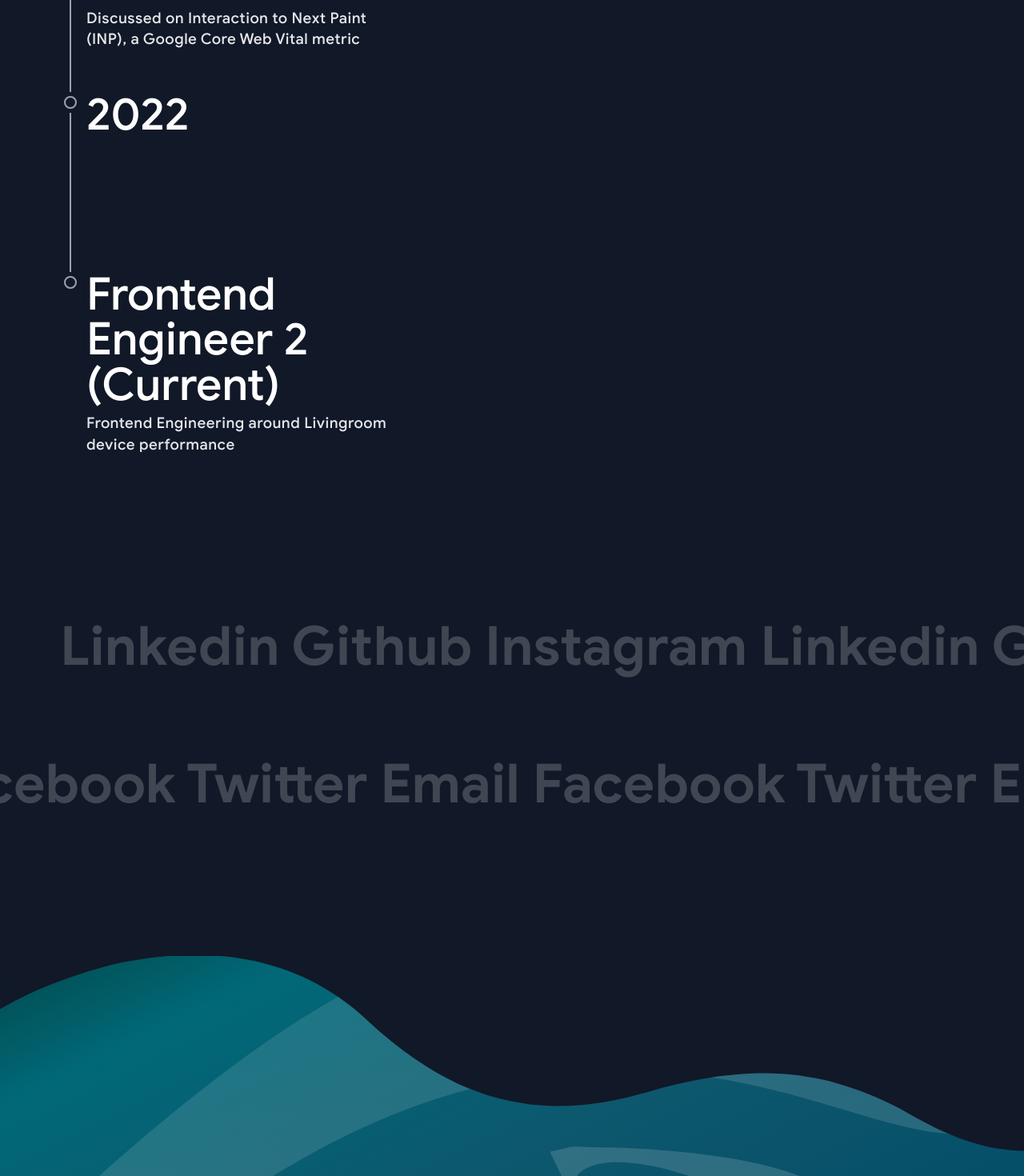
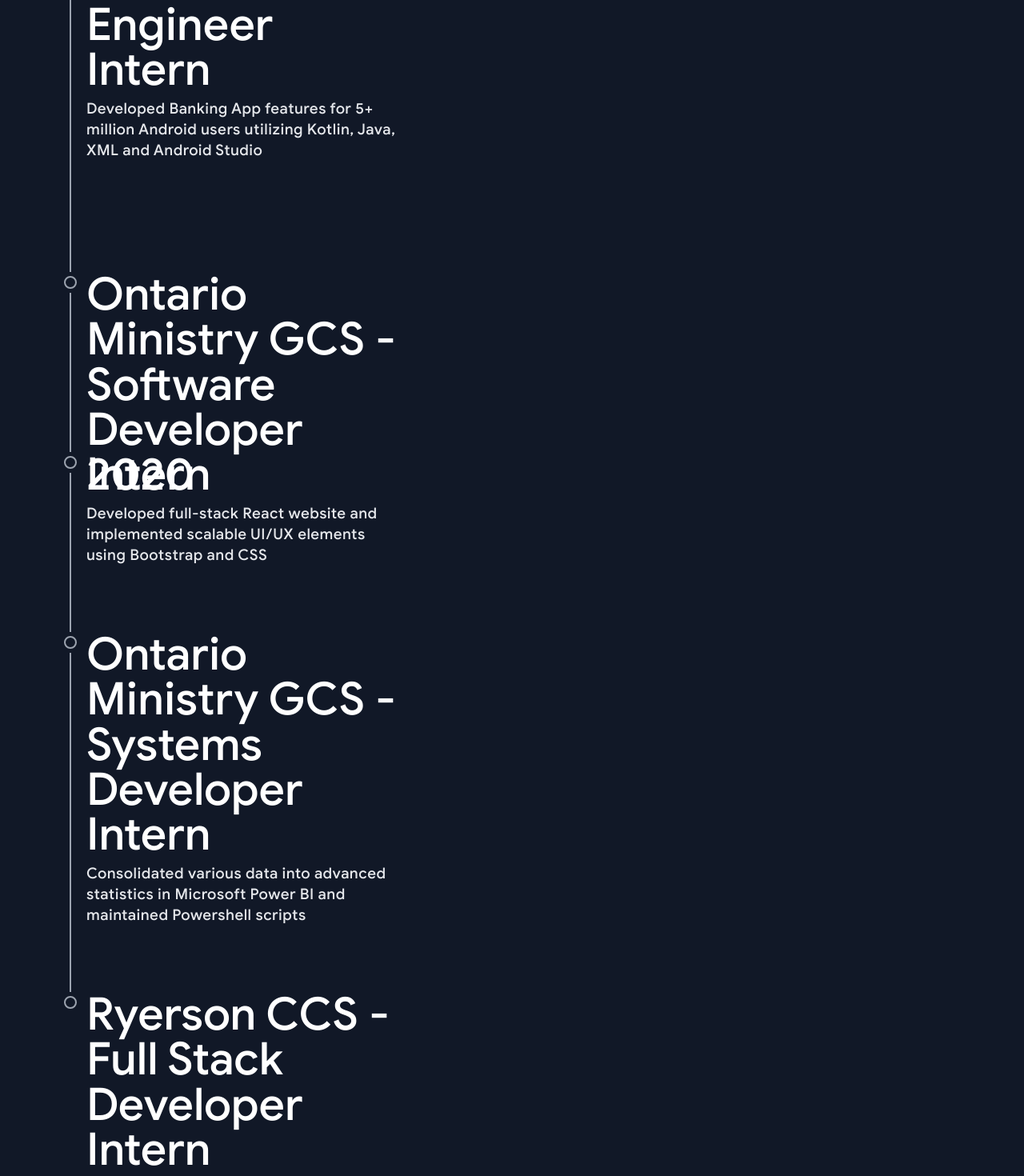
Before and after one commit to majuth/portfolio-site-2.0, a React (Create React App) app: page / in a window 1280 px wide. Shown: the part 5160-6630 px from the top of the page at 80% size. Built offline with nearby package versions, Linux system fonts and the light colour scheme.

Commit message:
Added basic experience data

```diff
--- a/src/data.ts
+++ b/src/data.ts
@@ -110,27 +110,41 @@ export interface TimelineNode {
 
 export const TIMELINE: Array<TimelineNode> = [
   {
-    title: "2023",
-    size: ItemSize.LARGE,
-    shouldDrawLine: false,
-  },
-  {
-    title: "Speaker at React ",
-    size: ItemSize.SMALL,
-    subtitle:
-      "Discussed on Interaction to Next Paint (INP), a Google Core Web Vital metric",
-    shouldDrawLine: true,
-  },
-  {
     title: "2022",
     size: ItemSize.LARGE,
     shouldDrawLine: false,
   },
   {
-    title: "Frontend Engineer 2 (Current)",
+    title: "TD Bank - Software Engineer Intern ",
     size: ItemSize.SMALL,
     subtitle:
-      "Frontend Engineering around Livingroom device performance",
+      "Developed Banking App features for 5+ million Android users utilizing Kotlin, Java, XML and Android Studio",
+    shouldDrawLine: true,
+  },
+  {
+    title: "Ontario Ministry GCS - Software Developer Intern ",
+    size: ItemSize.SMALL,
+    subtitle:
+      "Developed full-stack React website and implemented scalable UI/UX elements using Bootstrap and CSS",
+    shouldDrawLine: true,
+  },
+  {
+    title: "2020",
+    size: ItemSize.LARGE,
+    shouldDrawLine: false,
+  },
+  {
+    title: "Ontario Ministry GCS - Systems Developer Intern",
+    size: ItemSize.SMALL,
+    subtitle:
+      "Consolidated various data into advanced statistics in Microsoft Power BI and maintained Powershell scripts",
+    shouldDrawLine: true,
+  },
+  {
+    title: "Ryerson CCS - Full Stack Developer Intern",
+    size: ItemSize.SMALL,
+    subtitle:
+      "Created Javascript based Google Suite API scripts to add functionality to existing Google Suite Apps",
     shouldDrawLine: true,
   }
 ]
```
